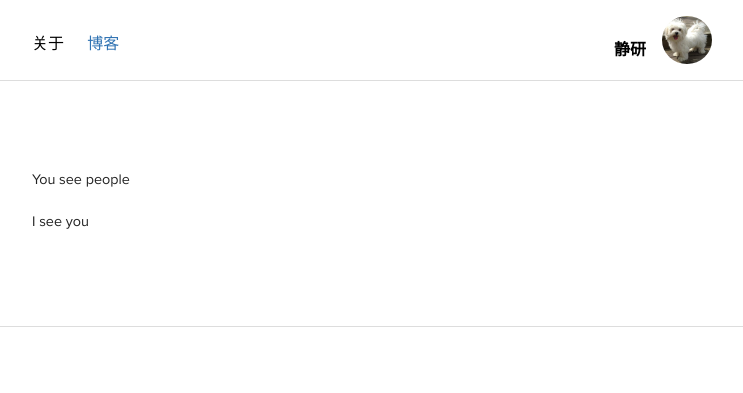
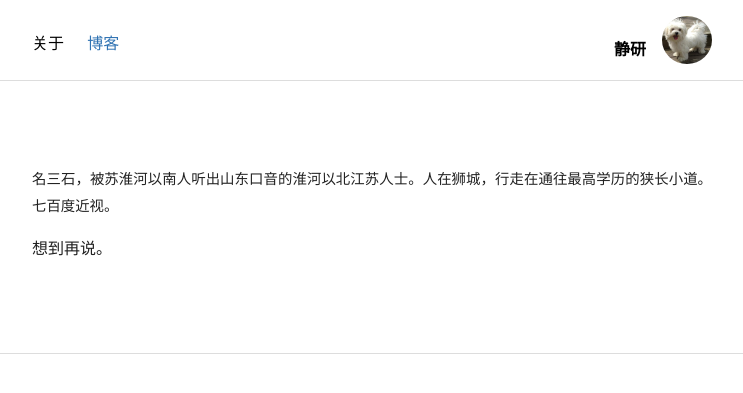
Before and after one commit to shirleysteve/1, a Jekyll site: the page built from index.html, in a window 1280 px wide. Shown: the top 393 px of the page, without its empty margins (268-1011 px from the left). Built offline with Jekyll 4.4.1, drawn with Linux system fonts in a browser that asks for light colours; nearby versions of some CDN libraries.

Commit message:
Update index.html

```diff
--- a/index.html
+++ b/index.html
@@ -28,12 +28,12 @@ description: 人格的建设地
 
 
  <p>
-You see people
+名三石，被苏淮河以南人听出山东口音的淮河以北江苏人士。人在狮城，行走在通往最高学历的狭长小道。七百度近视。
  </p>
  <p>
-I see you
+
 </p>
-
+想到再说。
 <p>
 
  </p>
```
